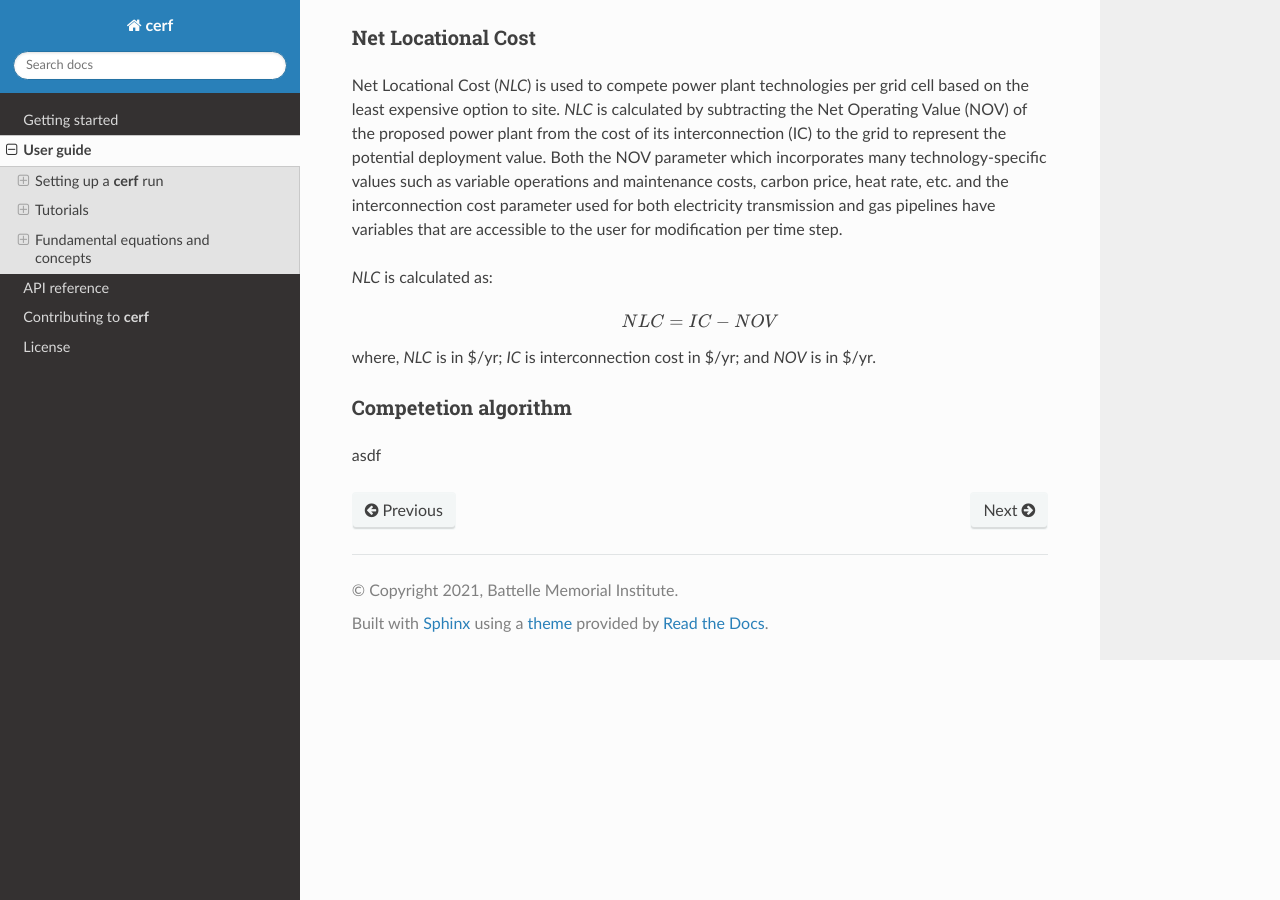
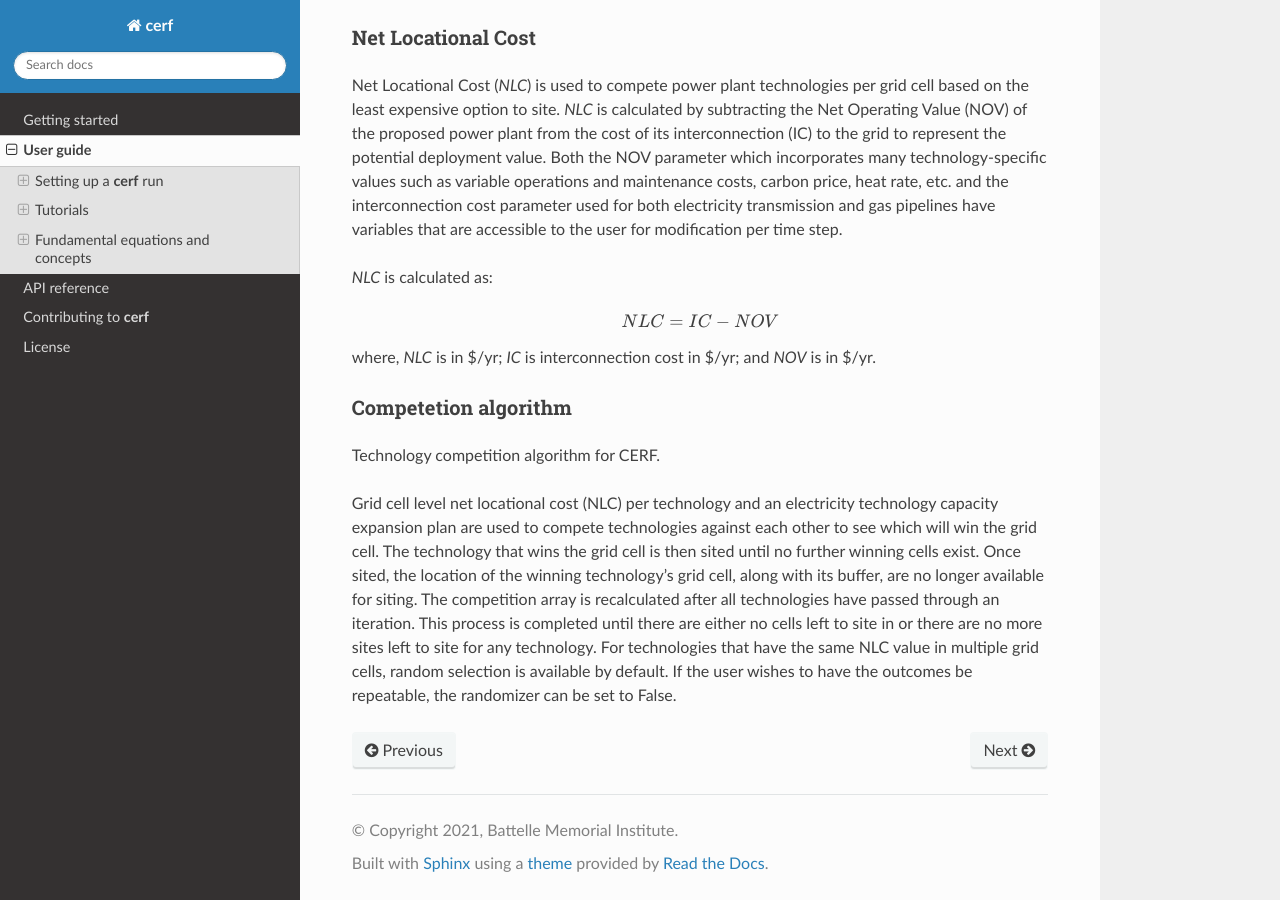
Before and after one commit to IMMM-SFA/cerf, a Sphinx documentation site: the page built from docs/source/user_guide.rst, in a window 1280 px wide and 900 px high, scrolled down 9486 px. Built offline with Sphinx 7.4.7 and the Read the Docs theme 2.0.0, drawn with Linux system fonts in a browser that asks for light colours; formulas are drawn with MathJax 3.

Commit message:
add compete docs

```diff
--- a/docs/source/user_guide.rst
+++ b/docs/source/user_guide.rst
@@ -479,4 +479,6 @@ where, *NLC* is in $/yr; *IC* is interconnection cost in $/yr; and *NOV* is in $
 Competetion algorithm
 ~~~~~~~~~~~~~~~~~~~~~
 
-asdf
+Technology competition algorithm for CERF.
+
+Grid cell level net locational cost (NLC) per technology and an electricity technology capacity expansion plan are used to compete technologies against each other to see which will win the grid cell. The technology that wins the grid cell is then sited until no further winning cells exist. Once sited, the location of the winning technology’s grid cell, along with its buffer, are no longer available for siting. The competition array is recalculated after all technologies have passed through an iteration. This process is completed until there are either no cells left to site in or there are no more sites left to site for any technology. For technologies that have the same NLC value in multiple grid cells, random selection is available by default. If the user wishes to have the outcomes be repeatable, the randomizer can be set to False.
```
Also changed, not shown: 1 other file.
